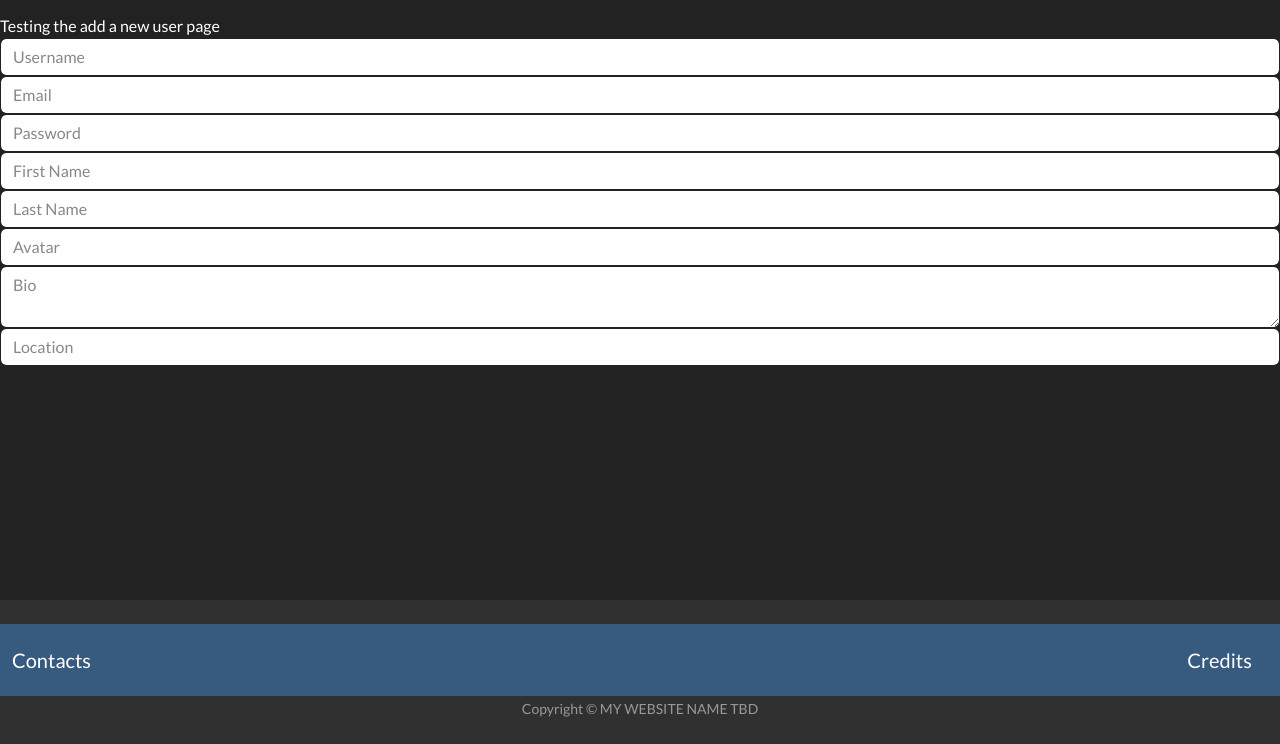
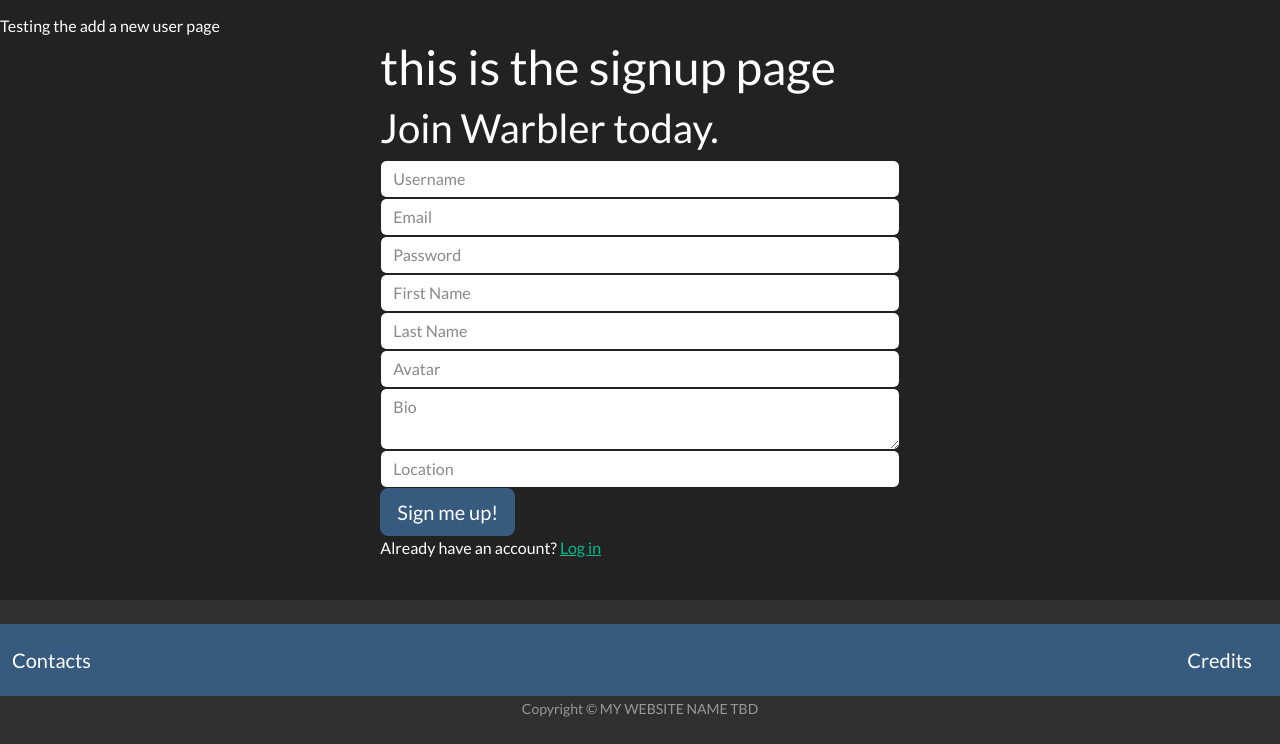
Before and after one commit to pmbyrd/startrekcapstone, a Flask app: page /users/signup in a window 1280 px wide. Shown: the part 56-800 px from the top of the page. Run offline with Flask 3, Linux system fonts and the light colour scheme.

Commit message:
User form is added although user is not being added correctly to the database

```diff
--- a/app/__init__.py
+++ b/app/__init__.py
@@ -14,6 +14,7 @@ from .extensions import db, migrate
 def create_app(config_class=Config):
     app = Flask(__name__)
     app.config.from_object(config_class)
+    app.config['SECRET_KEY'] = 'you-will-never-guess'
 
     # Initialize Flask extensions here
     db.init_app(app)
@@ -26,8 +27,6 @@ def create_app(config_class=Config):
     app.register_blueprint(posts_bp)
     from app.trek_blueprints.users import users as users_bp
     app.register_blueprint(users_bp)
-
-
 
     return app
 
--- a/app/main/routes.py
+++ b/app/main/routes.py
@@ -5,3 +5,7 @@ from app.main import main
 @main.route('/')
 def index():
     return render_template('index.html')
+
+@main.route('/test')
+def test():
+    return render_template('test.html')
--- a/app/trek_blueprints/users/routes.py
+++ b/app/trek_blueprints/users/routes.py
@@ -1,6 +1,9 @@
-from flask import render_template
+from flask import render_template, redirect, flash
+from sqlalchemy.exc import IntegrityError
+from app.extensions import db
 from app.trek_blueprints.users import users
 from app.trek_blueprints.users.forms.signup import AddUserForm
+from app.main.routes import test
 
 @users.route('/')
 def index():
@@ -14,3 +17,34 @@ def new_user():
     signup_form = AddUserForm()
 
     return render_template('users/signup.html', form=signup_form)
+
+@users.route('/signup', methods=['POST'])
+def create_user():
+    """Creates a new user"""
+
+    #TODO - create a new user
+    form = AddUserForm()
+    if form.validate_on_submit():
+        try:
+            new_user = User.signup(
+                username=form.username.data,
+                email=form.email.data,
+                password=form.password.data,
+                first_name=form.first_name.data,
+                last_name=form.last_name.data,
+                avatar=form.avatar.data,
+                bio=form.bio.data,
+                location=form.location.data
+            )
+
+            db.session.add(new_user)
+            db.session.commit()
+            flash("User created successfully", 'success')
+        except IntegrityError:
+            flash("Username or email already taken", 'danger')
+            return redirect('/users/signup')
+
+            #TODO - 1. implementent login functionality
+            #TODO - 2. redirect to the user's profile page
+            #NOTE - return redirect(f'/users/{new_user.id}')
+    return redirect('/users/signup')
--- a/app/trek_blueprints/users/templates/users/index.html
+++ b/app/trek_blueprints/users/templates/users/index.html
@@ -4,6 +4,10 @@
     <h1>Users</h1>
 
     Testing the users index page
+
+    <h2>
+        <a href="signup">signup</a>
+    </h2>
     <!-- <ul>
         {% for user in users %}
             <li>{{ user.username }}</li>
--- a/app/trek_blueprints/users/templates/users/signup.html
+++ b/app/trek_blueprints/users/templates/users/signup.html
@@ -6,6 +6,10 @@
 
 Testing the add a new user page
 
+<div class="row justify-content-md-center">
+    <div class="col-md-7 col-lg-5">
+        <h1>this is the signup page</h1>
+        <h2 class="join-message">Join Warbler today.</h2>
         <form action="">
             <!-- include the hidden tag -->
             {{ form.hidden_tag() }}
@@ -16,25 +20,18 @@ Testing the add a new user page
             {% endfor %}
             {{ field(placeholder=field.label.text, class="form-control") }}
             {% endfor %}
-
-
+            <button class="btn btn-primary btn-lg btn-block">Sign me up!</button>
         </form>
-
+        <p class="join-message">Already have an account? <a href="/login">Log in</a></p>
+    </div>
+</div>
 <!-- display the signup form -->
-<!-- <div class="row justify-content-md-center">
-    <div class="col-md-7 col-lg-5">
-        <h1>this is the signup page</h1>
-      <h2 class="join-message">Join Warbler today.</h2>
 
 
 <form method="POST" id="user_form">
     {{ form.hidden_tag() }}
 
     <!--TODO fix the button so that way it is in the center of the form -->
-          <!-- <button class="btn btn-primary btn-lg btn-block">Sign me up!</button> -->
     <!-- </form> -->
-    <!-- </div> -->
-<!-- </div> -->
     <!-- TODO Todo make sure that this link is for the correct page -->
-<!-- <p class="join-message">Already have an account? <a href="/login">Log in</a></p> -->
     {% endblock %}
```
Also changed, not shown: app/templates/test.html (added), 1 other file. Lines whose indentation alone changed are shown as unchanged.
